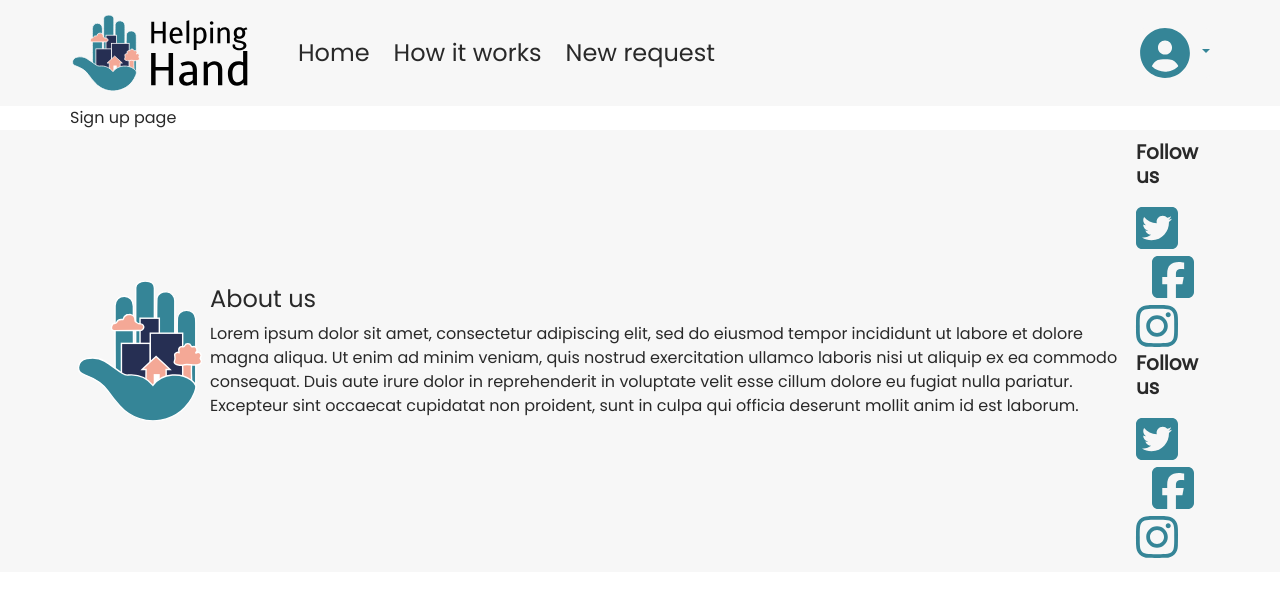
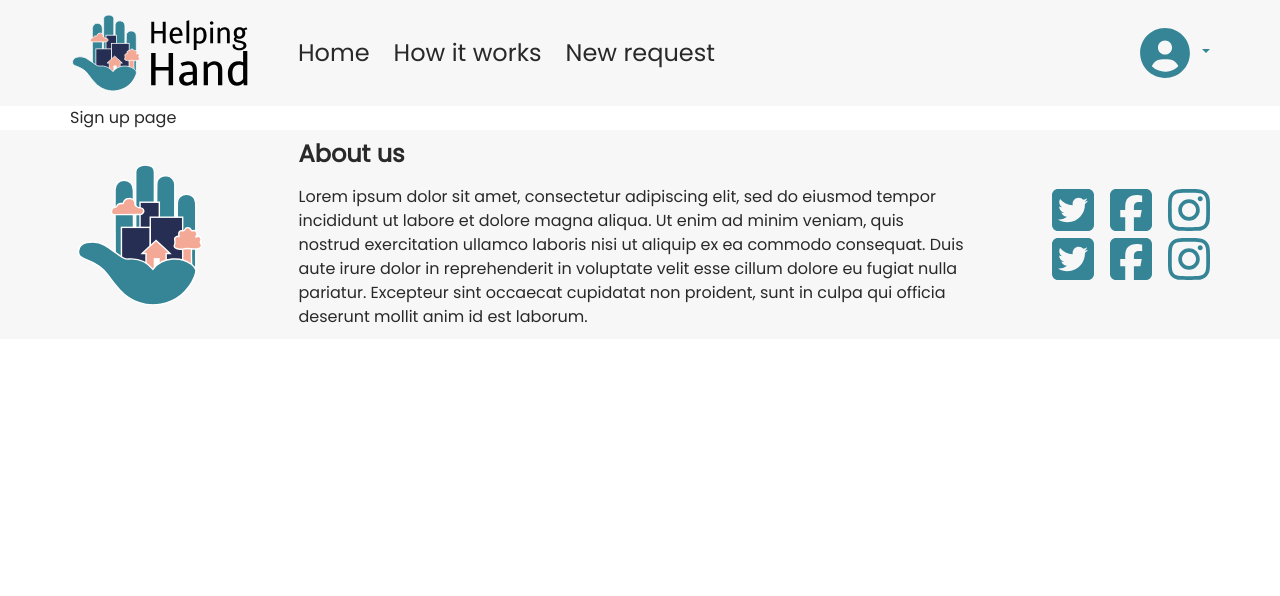
Before and after one commit to MathieuParadis/helping-hand, a React (Create React App) app: page /signup in a window 1280 px wide. Shown: the top 596 px of the page. Built offline with nearby package versions, Linux system fonts and the light colour scheme.

Commit message:
edited footer

```diff
--- a/src/components/Footer.jsx
+++ b/src/components/Footer.jsx
@@ -12,13 +12,12 @@ const Footer = () => {
     <div className="footer">
       <div className="d-flex flex-column flex-lg-row justify-content-between align-items-center">
         <img src={logo} alt="Boulder Bike Tour logo" className="logo mb-4 mb-lg-0" />
-        <div>
-          <h4>About us</h4>
+        <div className="col-7">
+          <h4 className="mb-2 mb-lg-3"><strong>About us</strong></h4>
           <p className="mb-0">Lorem ipsum dolor sit amet, consectetur adipiscing elit, sed do eiusmod tempor incididunt ut labore et dolore magna aliqua. Ut enim ad minim veniam, quis nostrud exercitation ullamco laboris nisi ut aliquip ex ea commodo consequat. Duis aute irure dolor in reprehenderit in voluptate velit esse cillum dolore eu fugiat nulla pariatur. Excepteur sint occaecat cupidatat non proident, sunt in culpa qui officia deserunt mollit anim id est laborum.</p>
         </div>
         <div>
           <div className="mb-4 mb-lg-0 text-center text-lg-start">
-            <h5 className="mb-2 mb-lg-3"><strong>Follow us</strong></h5>
             <a href="https://twitter.com/" target="_blank">
               <FontAwesomeIcon icon="fa-brands fa-twitter-square" size="3x" className="navlink"/>
             </a>
@@ -30,7 +29,6 @@ const Footer = () => {
             </a>
           </div>
           <div className="mb-4 mb-lg-0 text-center text-lg-start">
-            <h5 className="mb-2 mb-lg-3"><strong>Follow us</strong></h5>
             <a href="https://twitter.com/" target="_blank">
               <FontAwesomeIcon icon="fa-brands fa-twitter-square" size="3x" className="navlink"/>
             </a>
```
